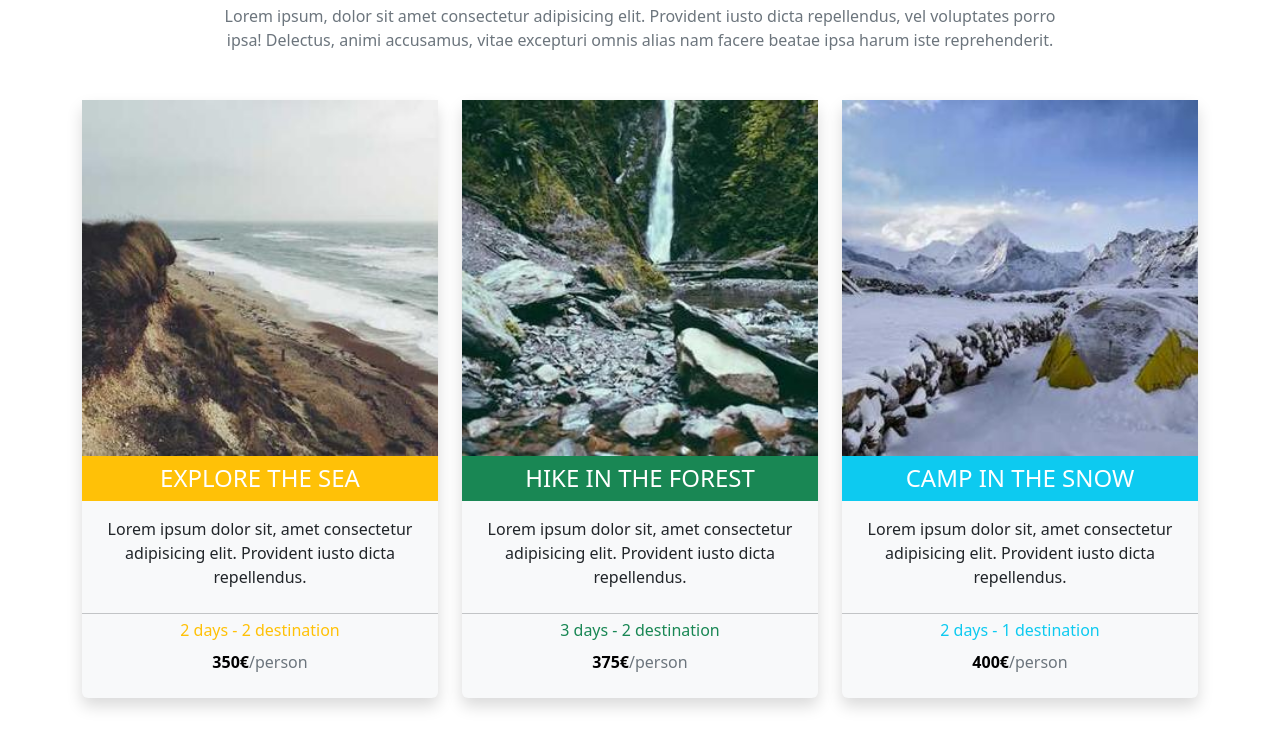
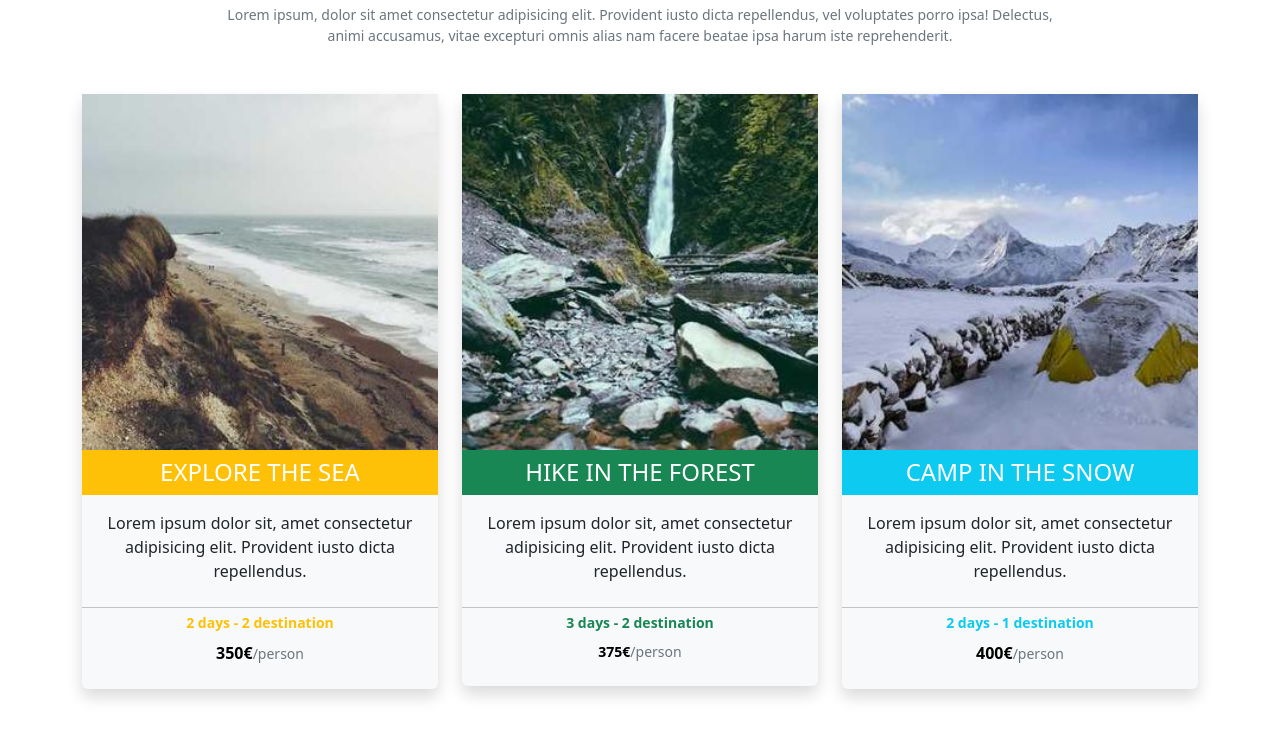
Before and after one commit to FrancescoGuggino/bootstrap-travel-agency, a plain HTML site: page index.html in a window 1280 px wide. Shown: the part 66-814 px from the top of the page. Drawn offline with nearby package versions, Linux system fonts and the light colour scheme.

Commit message:
Fine_def

```diff
--- a/index.html
+++ b/index.html
@@ -12,7 +12,7 @@
         <!--TESTO-->
         <div class="row text-center">
             <h2>Our amazing tours</h2>
-            <p class="w-75 m-auto text-secondary">Lorem ipsum, dolor sit amet consectetur adipisicing elit. Provident iusto dicta repellendus, vel voluptates porro ipsa! Delectus, animi accusamus, vitae excepturi omnis alias nam facere beatae ipsa harum iste reprehenderit.</p>
+            <p class="w-75 m-auto text-secondary small">Lorem ipsum, dolor sit amet consectetur adipisicing elit. Provident iusto dicta repellendus, vel voluptates porro ipsa! Delectus, animi accusamus, vitae excepturi omnis alias nam facere beatae ipsa harum iste reprehenderit.</p>
         </div>
         <!--IMMAGINI-->
         <div class="row pt-5">
@@ -23,8 +23,8 @@
                     <h4 class="text-white bg-warning py-2">EXPLORE THE SEA</h4>
                     <p class="p-2 px-3">Lorem ipsum dolor sit, amet consectetur adipisicing elit.  Provident iusto dicta repellendus.</p>
                     <hr class="mb-1">
-                    <p class="text-warning m-0 mb-2" >2 days - 2 destination</p>
-                    <p class="pb-4 text-secondary"><b class="text-black">350&#8364</b>/person </p>
+                    <p class="text-warning m-0 mb-2 small fw-bolder" >2 days - 2 destination</p>
+                    <p class="pb-4 text-secondary small"><b class="text-black fs-6">350&#8364</b>/person </p>
                 </div>
             </div>
             <!--CARD 2-->
@@ -34,8 +34,8 @@
                     <h4 class="text-white bg-success py-2">HIKE IN THE FOREST</h4>
                     <p class="p-2 px-3">Lorem ipsum dolor sit, amet consectetur adipisicing elit.  Provident iusto dicta repellendus.</p>
                     <hr class="mb-1">
-                    <p class="text-success m-0 mb-2" >3 days - 2 destination</p>
-                    <p class="pb-4 text-secondary"><b class="text-black">375&#8364</b>/person </p>
+                    <p class="text-success m-0 mb-2 small fw-bolder" >3 days - 2 destination</p>
+                    <p class="pb-4 text-secondary small"><b class="text-black ps-6">375&#8364</b>/person </p>
                 </div>
             </div>
             <!--CARD 3-->
@@ -45,8 +45,8 @@
                     <h4 class="text-white bg-info py-2">CAMP IN THE SNOW</h4>
                     <p class="p-2 px-3">Lorem ipsum dolor sit, amet consectetur adipisicing elit.  Provident iusto dicta repellendus.</p>
                     <hr class="mb-1">
-                    <p class="text-info m-0 mb-2" >2 days - 1 destination</p>
-                    <p class="pb-4 text-secondary"><b class="text-black">400&#8364</b>/person </p>
+                    <p class="text-info m-0 mb-2 small fw-bolder" >2 days - 1 destination</p>
+                    <p class="pb-4 text-secondary small"><b class="text-black fs-6">400&#8364</b>/person </p>
                 </div>
             </div>
 
```
